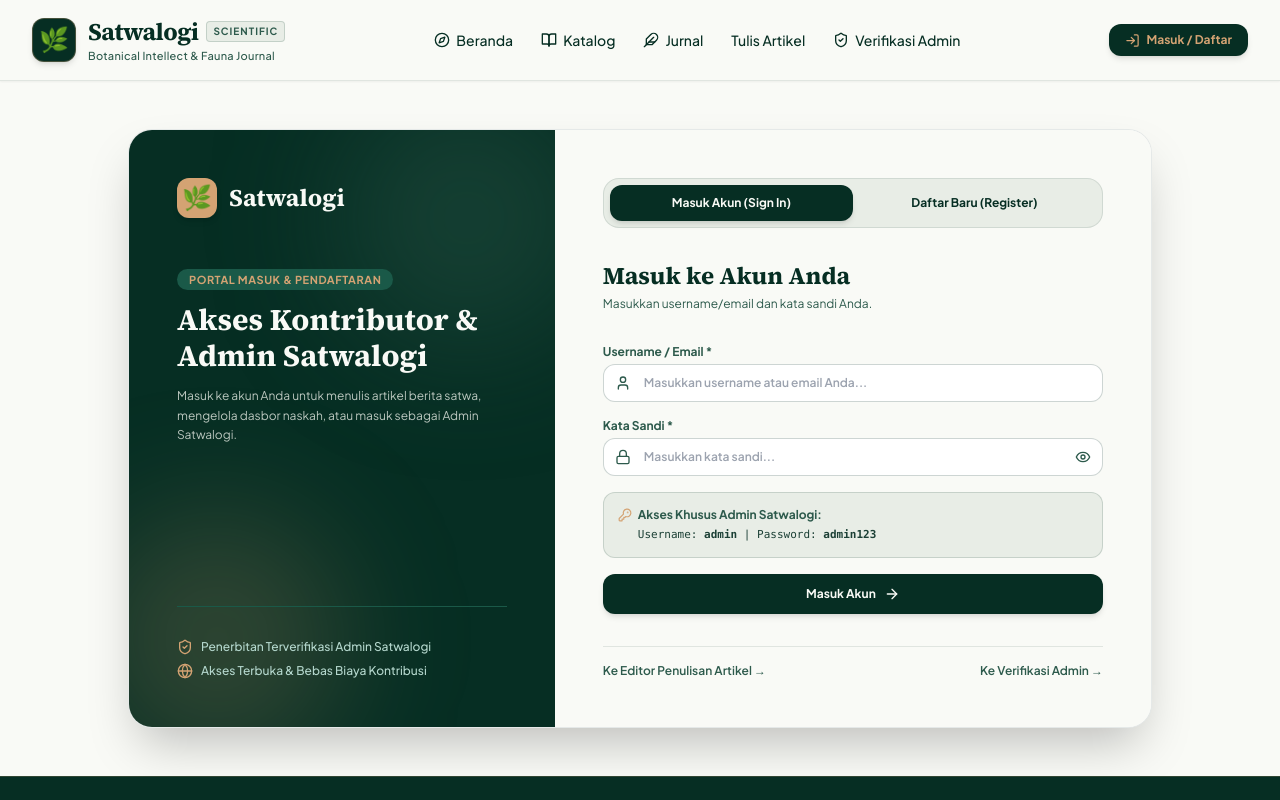
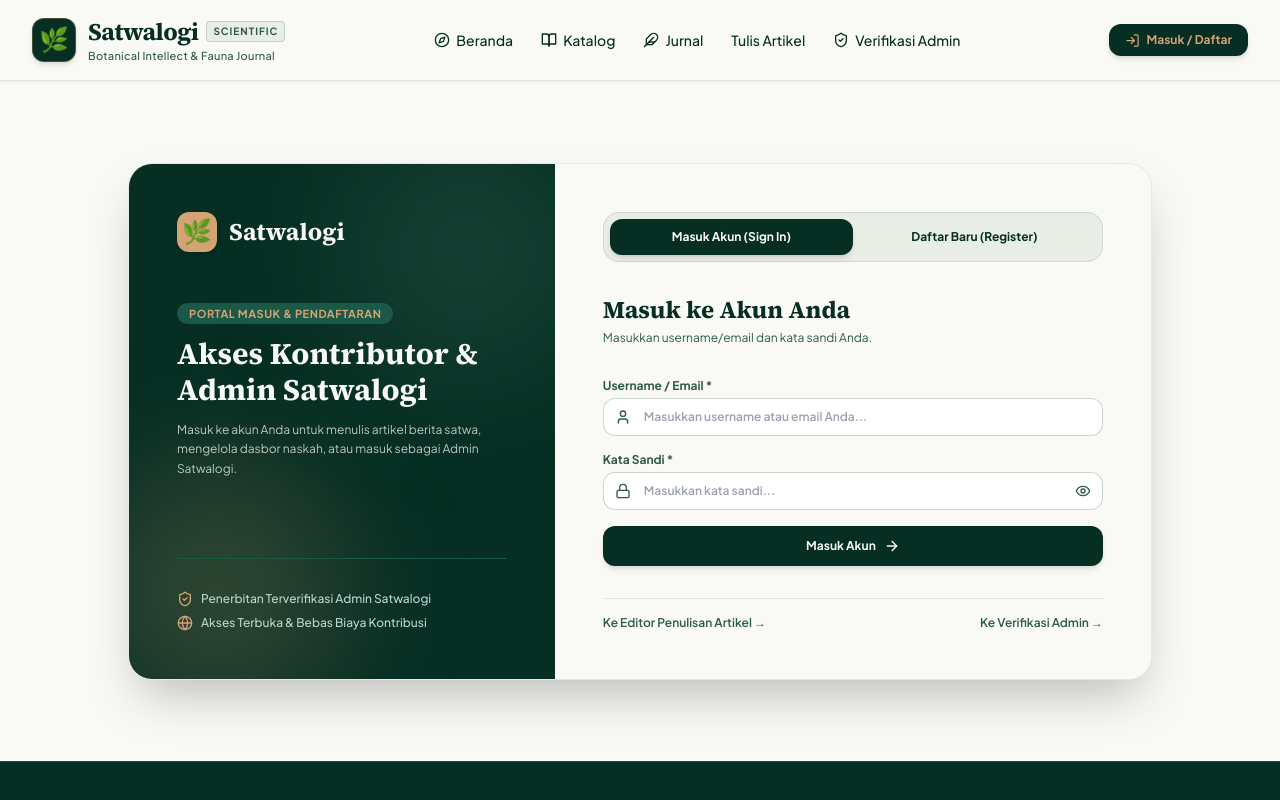
Before and after one commit to DaffaAlbani/SatwaLogi, a React (Vite) app: page / in a window 1280 px wide. Both pictures are taken after a click on the button "Masuk / Daftar". Shown: the top 800 px of the page. Built offline with nearby package versions, Linux system fonts and the light colour scheme.

Commit message:
style: Remove special admin access credentials hint box from AuthView login form

```diff
--- a/src/views/AuthView.tsx
+++ b/src/views/AuthView.tsx
@@ -199,17 +199,6 @@ export const AuthView: React.FC<AuthViewProps> = ({ onNavigateScreen, onLoginSuc
                     </button>
                   </div>
                 </div>
-
-                {/* Dedicated Admin Credentials Quick Hint */}
-                <div className="bg-[#e8ede6] p-3.5 rounded-xl border border-[#062e23]/15 text-xs text-[#062e23] space-y-1">
-                  <div className="font-bold flex items-center gap-1.5 text-[#2d5a4c]">
-                    <KeyRound size={14} className="text-[#d4a373]" />
-                    <span>Akses Khusus Admin Satwalogi:</span>
-                  </div>
-                  <div className="font-mono text-[11px] opacity-90 pl-5">
-                    Username: <strong className="text-[#062e23]">admin</strong> | Password: <strong className="text-[#062e23]">admin123</strong>
-                  </div>
-                </div>
               </>
             ) : (
               /* REGISTER MODE FIELDS */
```
